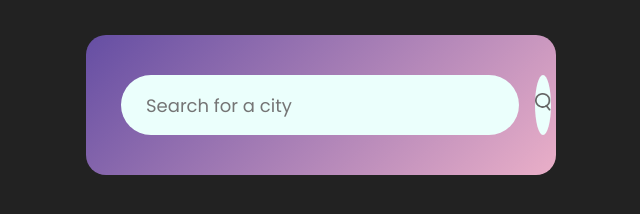
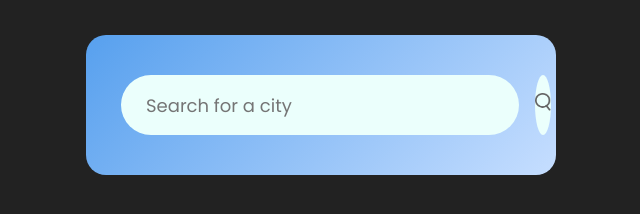
Before and after one commit to smm233/Weather-App, a plain HTML site: page index.html in a window 1280 px wide. Shown: the whole page, without its empty margins (319-959 px from the left). Drawn offline with Linux system fonts and the light colour scheme.

Commit message:
Change default background of .weather-card

```diff
--- a/styles.css
+++ b/styles.css
@@ -13,7 +13,7 @@ body {
 .weather-card {
     width: 90%;
     max-width: 470px;
-    background: linear-gradient(135deg, #654ea3, #eaafc8);
+    background: linear-gradient(135deg, #57a0ee, #c6deff);
     color: #fff;
     margin: 35px auto;
     border-radius: 20px;
```
